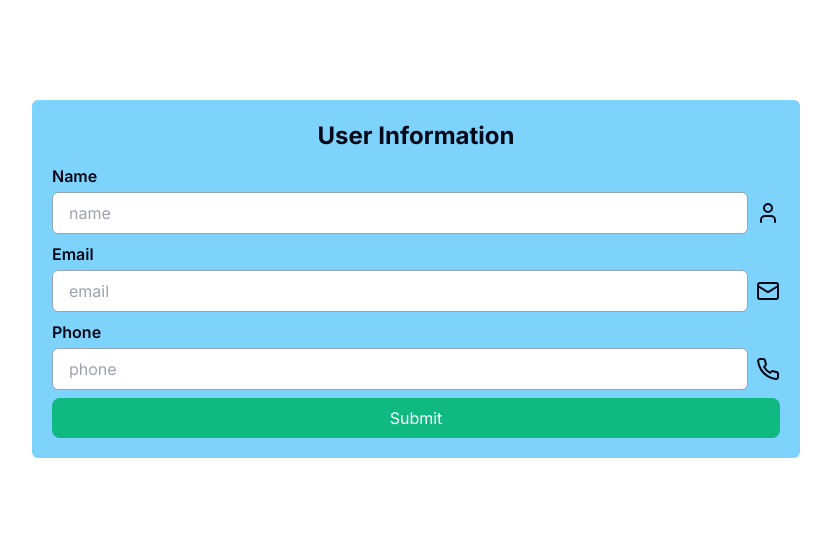
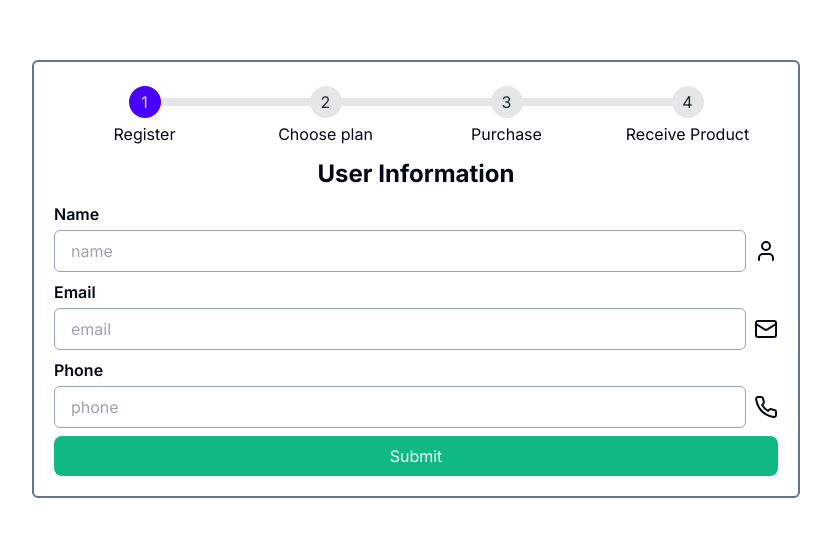
Before and after one commit to iqbalpa/resume-builder, a Next.js app: page / in a window 1280 px wide. Shown: the part 121-658 px from the top of the page, without its empty margins (224-1055 px from the left). Built offline with nearby package versions, Linux system fonts and the light colour scheme.

Commit message:
feat: create stepper

```diff
--- a/package.json
+++ b/package.json
@@ -14,6 +14,7 @@
     "@reduxjs/toolkit": "^2.2.7",
     "class-variance-authority": "^0.7.0",
     "clsx": "^2.1.1",
+    "daisyui": "^4.12.10",
     "lucide": "^0.418.0",
     "lucide-react": "^0.418.0",
     "next": "14.2.2",
--- a/src/app/about/page.tsx
+++ /dev/null
@@ -1,8 +0,0 @@
-import { NextPage } from 'next';
-import About from '@/modules/about/About';
-
-const Page: NextPage = () => {
-    return <About title="About" content="This is the about page." />;
-};
-
-export default Page;
--- /dev/null
+++ b/src/app/tes/page.tsx
@@ -0,0 +1,14 @@
+'use client';
+
+import { RootState } from '@/store/store';
+import { useSelector } from 'react-redux';
+
+export default function Page() {
+  const user = useSelector((state: RootState) => state.user.user);
+
+  return (
+    <div>
+      <h1>{JSON.stringify(user)}</h1>
+    </div>
+  );
+}
--- /dev/null
+++ b/src/components/stepper/stepper.tsx
@@ -0,0 +1,14 @@
+import React from 'react';
+
+const Stepper: React.FC = () => {
+  return (
+    <ul className="steps">
+      <li className="step step-primary">Register</li>
+      <li className="step">Choose plan</li>
+      <li className="step">Purchase</li>
+      <li className="step">Receive Product</li>
+    </ul>
+  );
+};
+
+export default Stepper;
--- a/src/modules/home/home.tsx
+++ b/src/modules/home/home.tsx
@@ -5,6 +5,8 @@ import { useDispatch } from 'react-redux';
 import { Mail, Phone, User } from 'lucide-react';
 import { SubmitHandler, useForm } from 'react-hook-form';
 import { setUser } from '@/store/userSlice';
+import { useRouter } from 'next/navigation';
+import Stepper from '@/components/stepper/stepper';
 
 type UserInputs = {
   name: string;
@@ -14,6 +16,7 @@ type UserInputs = {
 
 const HomeModule: React.FC = () => {
   const dispatch = useDispatch();
+  const router = useRouter();
   const {
     register,
     handleSubmit,
@@ -22,11 +25,15 @@ const HomeModule: React.FC = () => {
   const onSubmit: SubmitHandler<UserInputs> = async (data) => {
     console.log(data);
     dispatch(setUser(data));
+    // setTimeout(() => {
+    //   router.push('/tes');
+    // }, 1000);
   };
 
   return (
     <div className="flex h-screen w-screen items-center justify-center">
-      <div className="flex w-3/5 flex-col gap-3 rounded-md bg-sky-300 p-5">
+      <div className="flex w-3/5 flex-col gap-3 rounded-md border-2 border-slate-500 p-5">
+        <Stepper />
         <h1 className="text-center text-2xl font-bold">User Information</h1>
         <form
           onSubmit={handleSubmit(onSubmit)}
--- a/tailwind.config.ts
+++ b/tailwind.config.ts
@@ -1,81 +1,84 @@
-import type { Config } from "tailwindcss"
+import type { Config } from 'tailwindcss';
 
 const config = {
-  darkMode: ["class"],
+  darkMode: ['class'],
   content: [
     './pages/**/*.{ts,tsx}',
     './modules/**/*.{ts,tsx}',
     './components/**/*.{ts,tsx}',
     './app/**/*.{ts,tsx}',
     './src/**/*.{ts,tsx}',
-	],
-  prefix: "",
+  ],
+  prefix: '',
   theme: {
     container: {
       center: true,
-      padding: "2rem",
+      padding: '2rem',
       screens: {
-        "2xl": "1400px",
+        '2xl': '1400px',
       },
     },
     extend: {
       colors: {
-        border: "hsl(var(--border))",
-        input: "hsl(var(--input))",
-        ring: "hsl(var(--ring))",
-        background: "hsl(var(--background))",
-        foreground: "hsl(var(--foreground))",
+        border: 'hsl(var(--border))',
+        input: 'hsl(var(--input))',
+        ring: 'hsl(var(--ring))',
+        background: 'hsl(var(--background))',
+        foreground: 'hsl(var(--foreground))',
         primary: {
-          DEFAULT: "hsl(var(--primary))",
-          foreground: "hsl(var(--primary-foreground))",
+          DEFAULT: 'hsl(var(--primary))',
+          foreground: 'hsl(var(--primary-foreground))',
         },
         secondary: {
-          DEFAULT: "hsl(var(--secondary))",
-          foreground: "hsl(var(--secondary-foreground))",
+          DEFAULT: 'hsl(var(--secondary))',
+          foreground: 'hsl(var(--secondary-foreground))',
         },
         destructive: {
-          DEFAULT: "hsl(var(--destructive))",
-          foreground: "hsl(var(--destructive-foreground))",
+          DEFAULT: 'hsl(var(--destructive))',
+          foreground: 'hsl(var(--destructive-foreground))',
         },
         muted: {
-          DEFAULT: "hsl(var(--muted))",
-          foreground: "hsl(var(--muted-foreground))",
+          DEFAULT: 'hsl(var(--muted))',
+          foreground: 'hsl(var(--muted-foreground))',
         },
         accent: {
-          DEFAULT: "hsl(var(--accent))",
-          foreground: "hsl(var(--accent-foreground))",
+          DEFAULT: 'hsl(var(--accent))',
+          foreground: 'hsl(var(--accent-foreground))',
         },
         popover: {
-          DEFAULT: "hsl(var(--popover))",
-          foreground: "hsl(var(--popover-foreground))",
+          DEFAULT: 'hsl(var(--popover))',
+          foreground: 'hsl(var(--popover-foreground))',
         },
         card: {
-          DEFAULT: "hsl(var(--card))",
-          foreground: "hsl(var(--card-foreground))",
+          DEFAULT: 'hsl(var(--card))',
+          foreground: 'hsl(var(--card-foreground))',
         },
       },
       borderRadius: {
-        lg: "var(--radius)",
-        md: "calc(var(--radius) - 2px)",
-        sm: "calc(var(--radius) - 4px)",
+        lg: 'var(--radius)',
+        md: 'calc(var(--radius) - 2px)',
+        sm: 'calc(var(--radius) - 4px)',
       },
       keyframes: {
-        "accordion-down": {
-          from: { height: "0" },
-          to: { height: "var(--radix-accordion-content-height)" },
+        'accordion-down': {
+          from: { height: '0' },
+          to: { height: 'var(--radix-accordion-content-height)' },
         },
-        "accordion-up": {
-          from: { height: "var(--radix-accordion-content-height)" },
-          to: { height: "0" },
+        'accordion-up': {
+          from: { height: 'var(--radix-accordion-content-height)' },
+          to: { height: '0' },
         },
       },
       animation: {
-        "accordion-down": "accordion-down 0.2s ease-out",
-        "accordion-up": "accordion-up 0.2s ease-out",
+        'accordion-down': 'accordion-down 0.2s ease-out',
+        'accordion-up': 'accordion-up 0.2s ease-out',
       },
     },
   },
-  plugins: [require("tailwindcss-animate")],
-} satisfies Config
+  plugins: [require('tailwindcss-animate'), require('daisyui')],
+  daisyui: {
+    themes: ['light'],
+  },
+} satisfies Config;
 
-export default config
+export default config;
```
Also changed, not shown: 1 other file (tests, documents, lock files or other folders).
